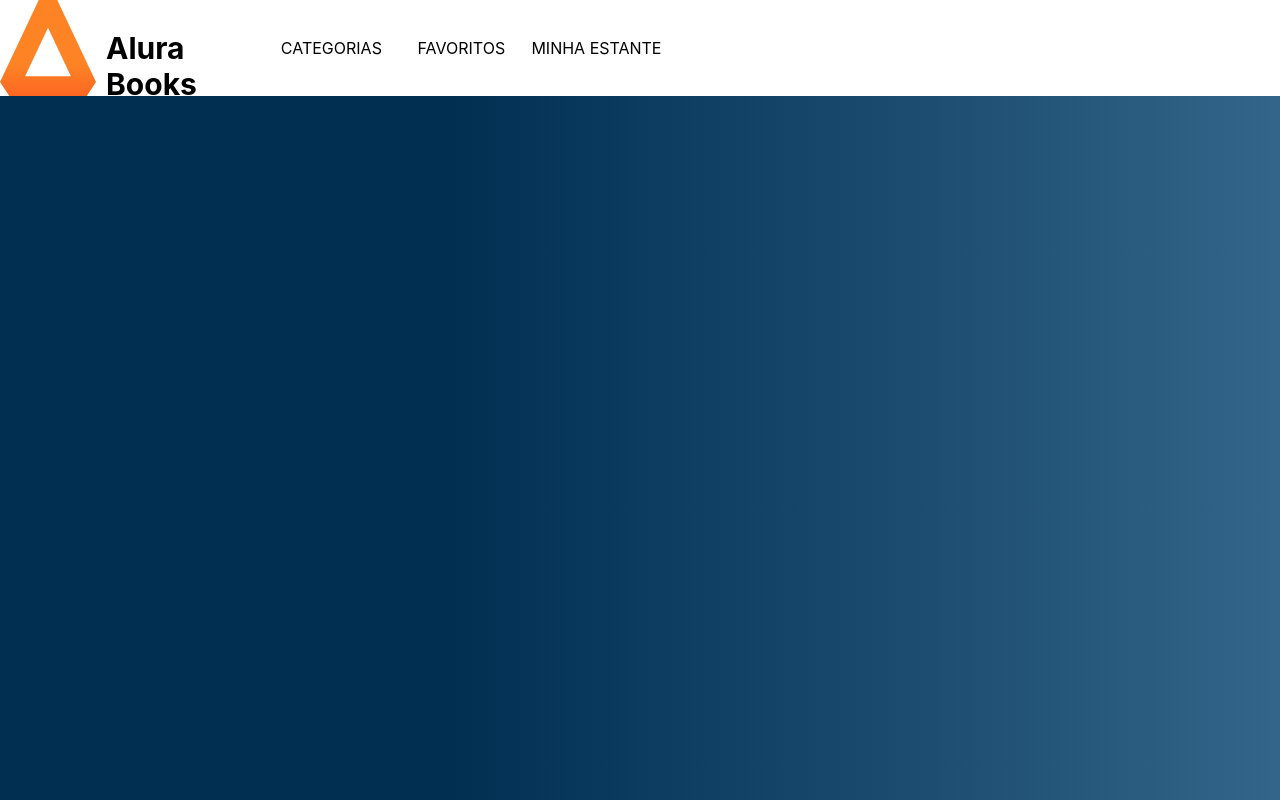
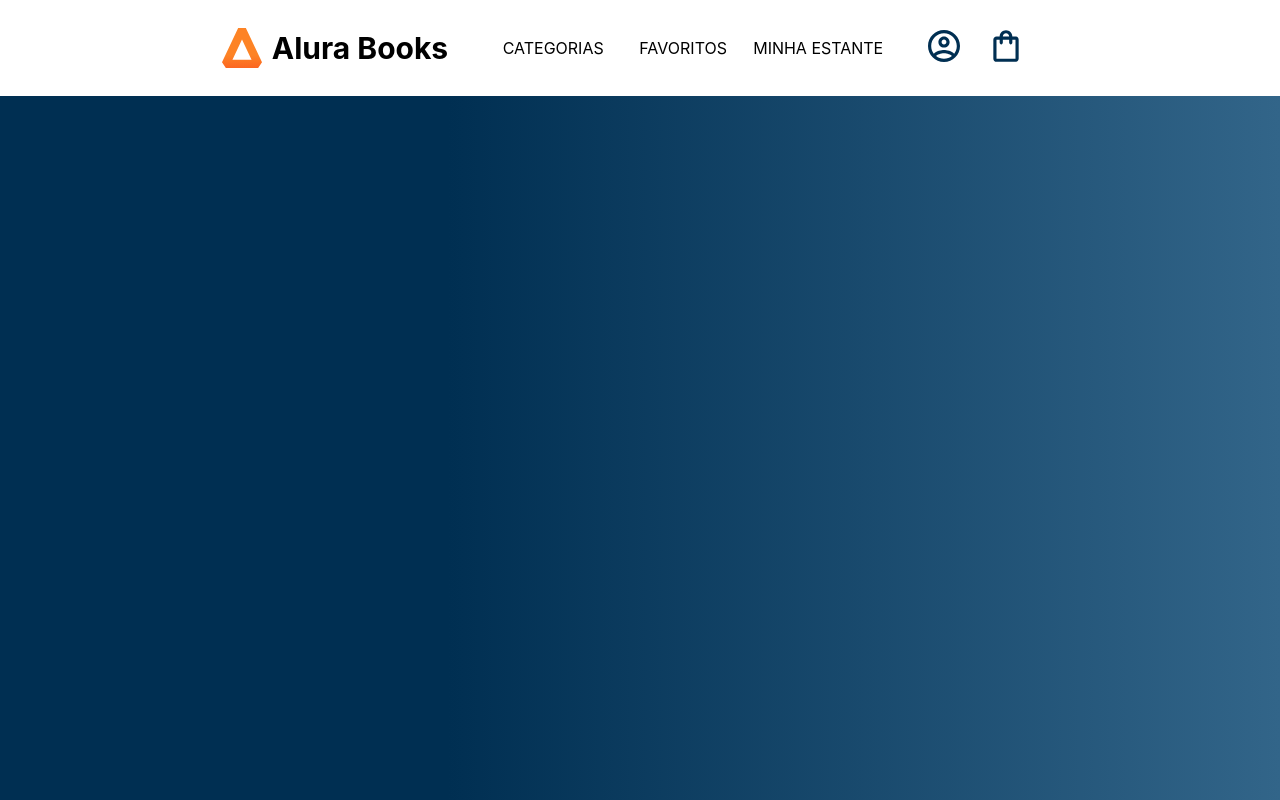
Before and after one commit to luacarol/alura-books, a React (Create React App) app: page / in a window 1280 px wide. Built offline with nearby package versions, Linux system fonts and the light colour scheme.

Commit message:
icone list

```diff
--- a/src/App.css
+++ b/src/App.css
@@ -7,6 +7,7 @@
 .App-header {
   background-color: #fff;
   display: flex;
+  justify-content: center;
 }
 
 .opcoes {
@@ -28,3 +29,13 @@
 li {
   list-style: none;
 }
+
+.icones {
+  display: flex;
+  align-items: center;
+}
+
+.icone {
+  margin-right: 40px;
+  width: 25px;
+}
--- a/src/App.js
+++ b/src/App.js
@@ -1,7 +1,10 @@
 import './App.css';
 import Logo from './componentes/Logo';
+import perfil from './imagens/perfil.svg';
+import sacola from './imagens/sacola.svg';
 
 const textoOpcoes = ['CATEGORIAS', 'FAVORITOS', 'MINHA ESTANTE']
+const icones = [perfil, sacola]
 
 function App() {
   return (
@@ -13,6 +16,12 @@
             <li className='opcao'><p>{textoOpcao}</p></li>
           )) }
         </ul>
+
+        <ul className='icones'>
+          { icones.map((icone) => (
+            <li className='icone'><img src={icone} alt={`${icones} name`}/></li>
+          )) }
+        </ul>
       </header>
     </div>
   );
--- a/src/componentes/Logo/estilo.css
+++ b/src/componentes/Logo/estilo.css
@@ -4,5 +4,6 @@
 }
 
 .logo-img {
+    width: 40px;
     margin-right: 10px;
 }
```
